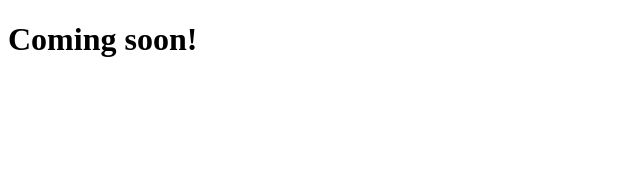
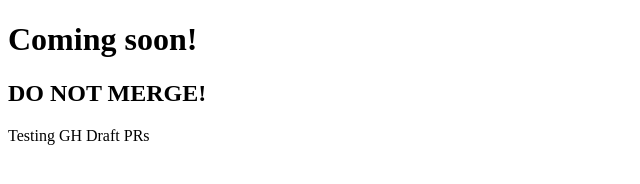
Before and after one commit to HelixDesignSystem/helixdesignsystem.com, a website: page public/index.html in a window 1280 px wide. Shown: the whole page, without its empty margins (0-640 px from the left). Drawn offline with Linux system fonts and the light colour scheme.

Commit message:
Update index.html

```diff
--- a/public/index.html
+++ b/public/index.html
@@ -5,5 +5,7 @@
 </head>
 <body>
   <h1>Coming soon!</h1>
+  <h2>DO NOT MERGE!</h2>
+  <p>Testing GH Draft PRs</p>
 </body>
 </html>
```
